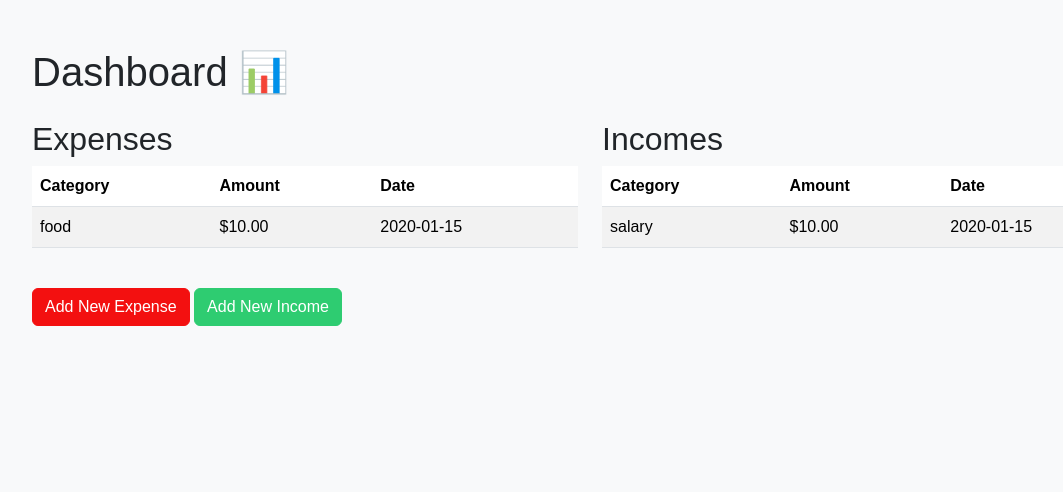
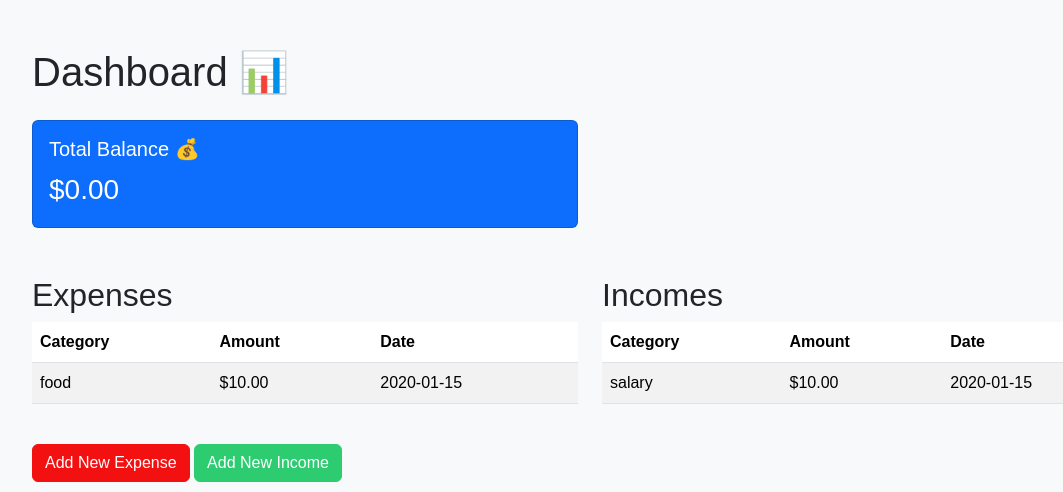
Before and after one commit to alfonWaz13/personal-finance-tracker, a Django app: page / in a window 1280 px wide. Shown: the top 492 px of the page, without its empty margins (50-1113 px from the left). Run offline with Django 5.2, Linux system fonts and the light colour scheme; tables that the repository leaves empty hold one stand-in row (values such as "Sample post").

Commit message:
feat: add total balance to dashboard

```diff
--- a/personal_finance_tracker/templates/dashboard.html
+++ b/personal_finance_tracker/templates/dashboard.html
@@ -10,6 +10,17 @@
 <body>
     <div class="container mt-5">
         <h1 class="mb-4">Dashboard 📊</h1>
+
+        <div class="row">
+            <div class="col-md-6 mb-4">
+                <div class="card text-white bg-primary">
+                    <div class="card-body">
+                        <h5 class="card-title">Total Balance 💰</h5>
+                        <p class="card-text fs-3">${{ total_balance|floatformat:2 }}</p>
+                    </div>
+                </div>
+            </div>
+        </div>
 
         <div class="row mt-4">
             <div class="col-md-6">
--- a/personal_finance_tracker/views.py
+++ b/personal_finance_tracker/views.py
@@ -7,9 +7,14 @@ def dashboard(request):
     expenses = Expense.objects.all().order_by('-date_and_time')
     incomes = Income.objects.all().order_by('-date_and_time')
 
+    total_expenses = sum(expense.amount for expense in expenses)
+    total_incomes = sum(income.amount for income in incomes)
+    total_balance = total_incomes - total_expenses
+
     context = {
         'expenses': expenses,
         'incomes': incomes,
+        'total_balance': total_balance,
     }
 
     return render(request, 'dashboard.html', context)
```
